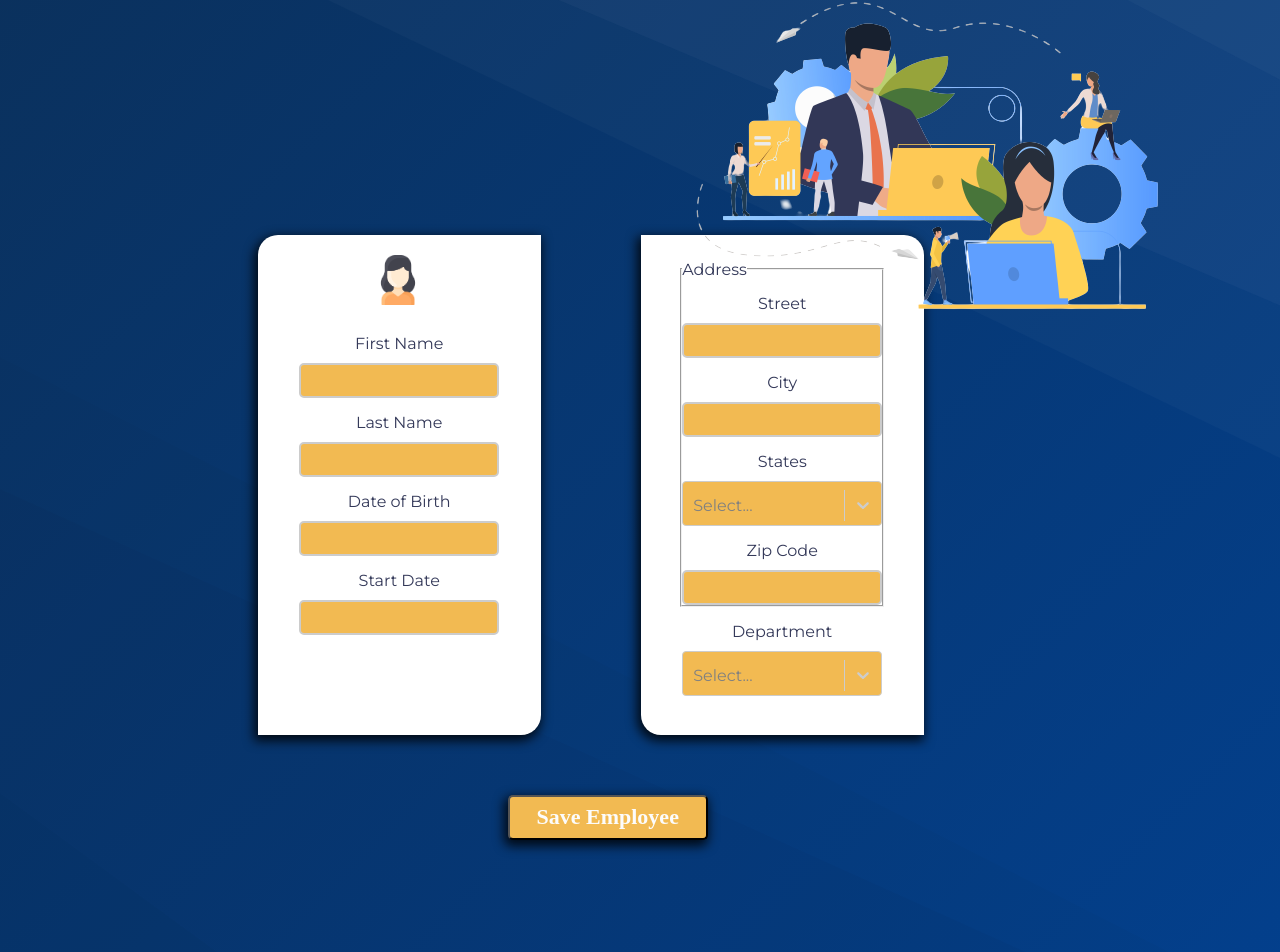
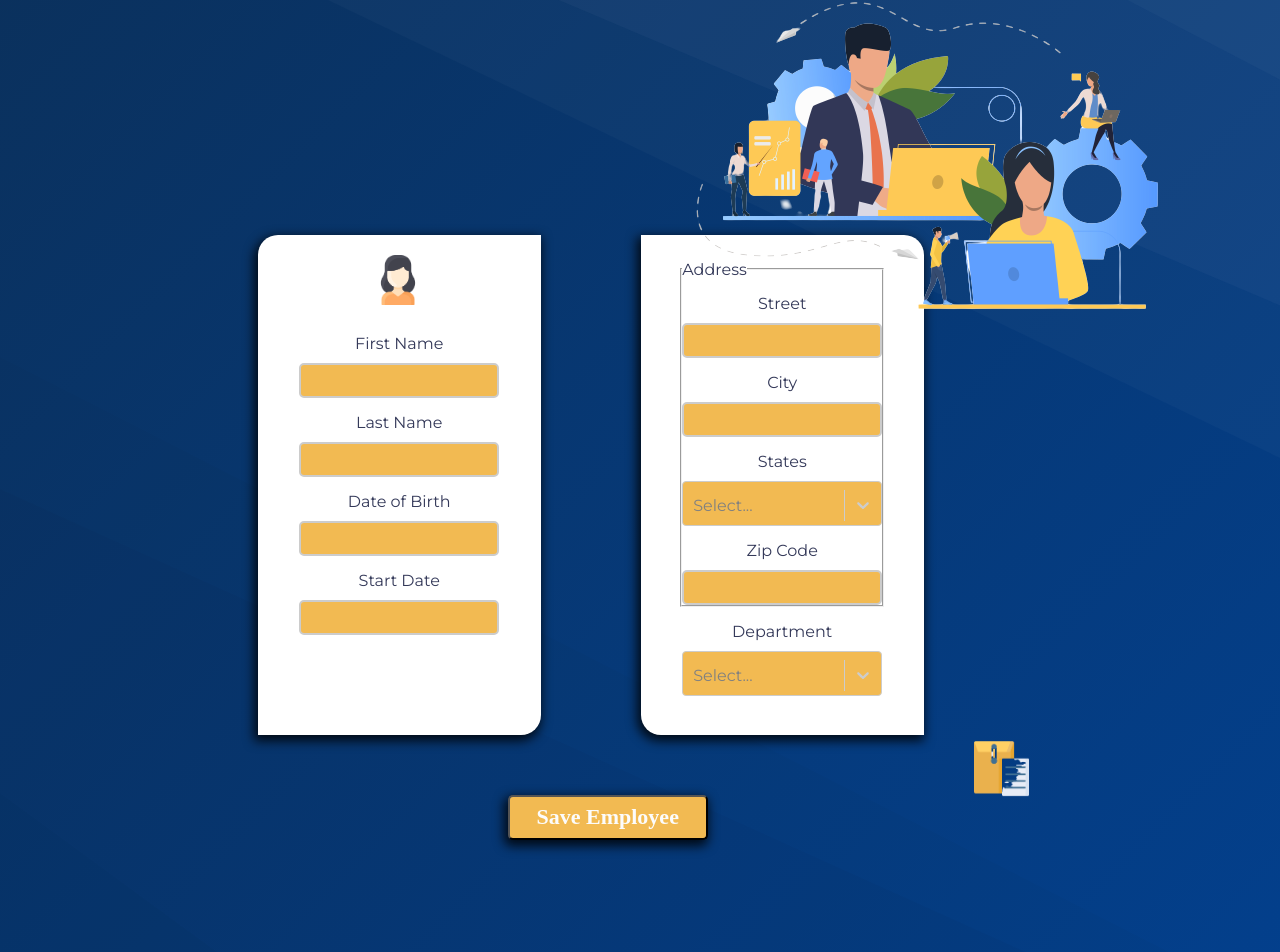
Before and after one commit to guillaumeribeau/P14_22_09_2021, a React (Create React App) app: page / in a window 1280 px wide. Shown: the part 210-1162 px from the top of the page. Built offline with nearby package versions, Linux system fonts and the light colour scheme.

Commit message:
animation home page

```diff
--- a/src/Pages/Home.jsx
+++ b/src/Pages/Home.jsx
@@ -2,21 +2,26 @@ import Header from "../components/Header";
 import Forms from "../components/FormsEmployee.jsx";
 import working from "../assets/images/working.png";
 import BackGroundAnimation from "../components/BackGroundAnimation";
+
 import logo from "../assets/images/logo2.png";
 
+import { useEffect, useRef } from "react";
+import gsap from "gsap";
+
 const Home = () => {
+
   return (
+    <>
+      <h1 className="title">Create a New Employee</h1>
+      <img className="logo" src={logo} alt="logo de Kasa" />
 
-  <>
-  <h1 className='title'>Create a New Employee</h1>
-  <img className="logo" src={logo} alt="logo de Kasa" />
-    <div className="container_home">
-       <Header />
-      <div className="forms_container_img">
-        <Forms />
-        <img src={working} alt="working group" />
+      <div className="container_home">
+        <Header />
+        <div className="forms_container_img">
+          <Forms />
+          <img className="working_img" src={working} alt="working group" />
+        </div>
       </div>
-    </div>
     </>
   );
 };
--- a/src/components/FormsEmployee.jsx
+++ b/src/components/FormsEmployee.jsx
@@ -9,6 +9,8 @@ import customStyles from "./SelectStyle";
 import firebase from "../utils/firebaseConfig";
 import gsap from "gsap";
 import employee from "../assets/images/employee.png"
+import document from "../assets/images/document.png"
+
 
 const FormsEmployee = () => {
   const {
@@ -42,12 +44,13 @@ const FormsEmployee = () => {
   };
 
   // animation forms
-
   const leftforms = useRef(null);
   const rightforms = useRef(null);
   const button = useRef(null);
+  const documentImg = useRef(null);
 
   useEffect(() => {
+
     gsap.from(leftforms.current, {
       x: "-250%",
       delay: 1,
@@ -64,7 +67,21 @@ const FormsEmployee = () => {
       delay: 1,
       duration: 1,
     });
-  }, []);
+     gsap.to(documentImg.current, {
+       delay:3,
+      y:"500px",
+      duration:3,
+      })
+      gsap.to(documentImg.current, {
+        delay:6,
+        x:"-520px",
+        duration:3,
+        opacity:0,
+        })
+
+
+      },[]);
+
 
   return (
     <>
@@ -165,6 +182,7 @@ const FormsEmployee = () => {
                 )}
               />
             </div>
+            <img className="document_icons" ref={documentImg} src={document} alt="document icons" />
           </div>
           <button ref={button}>Save Employee</button>
         </form>
--- a/src/styles/components/_formsEmployee.scss
+++ b/src/styles/components/_formsEmployee.scss
@@ -43,6 +43,7 @@
   display: flex;
   flex-direction: column;
   align-items: center;
+  position: relative;
   margin-top: 50px;
   width: 320px;
   height: 500px;
@@ -133,3 +134,13 @@ select {
     text-align: center;
   }
 }
+
+
+.document_icons{
+  position: absolute;
+  right:-105px;
+  top:65px;
+  width: 55px;
+  height: 55px;
+
+}
--- a/src/styles/pages/_home.scss
+++ b/src/styles/pages/_home.scss
@@ -13,7 +13,7 @@
   margin-right: 2%;
   margin-top: 250px;
 
-  img {
+  .working_img {
     position: absolute;
     right: -220px;
     top: -230px;
@@ -39,10 +39,13 @@ color: $white-color;
 }
 
 
+
+
+
 @media (max-width: 1024px) {
 .forms_container_img{
   margin-top: 300px;
-img{
+.working_img{
 right:-100px;
 top:-250px;
 margin-right: 25px;
@@ -53,7 +56,3 @@ margin-right: 25px;
 }
 
 }
-
-
-
-// }
```
Also changed, not shown: src/assets/images/document.png (added), src/assets/images/mail.png (added).
